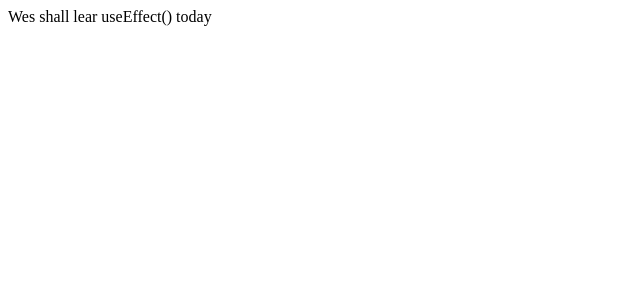
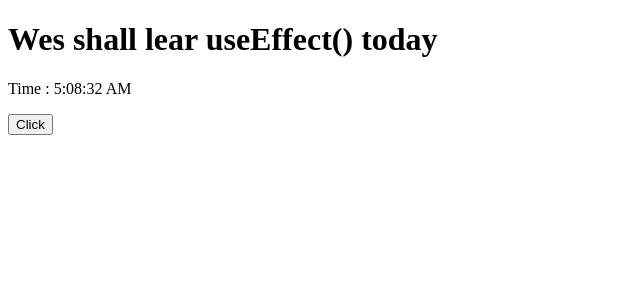
Before and after one commit to TRISHAN00/react-form-handling, a React (Create React App) app: page / in a window 1280 px wide. Shown: the top 300 px of the page, without its empty margins (0-640 px from the left). Built offline with nearby package versions, Linux system fonts and the light colour scheme.

Commit message:
increase title count value

```diff
--- a/src/App.js
+++ b/src/App.js
@@ -1,7 +1,13 @@
 import React from 'react'
+import MyComponentClass from './components/MyComponentClass'
 
 function App () {
-  return <div className='app'>Wes shall lear useEffect() today</div>
+  return (
+    <div className='app'>
+      <h1>Wes shall lear useEffect() today</h1>
+      <MyComponentClass />
+    </div>
+  )
 }
 
 export default App
--- a/src/components/MyComponentClass.js
+++ b/src/components/MyComponentClass.js
@@ -9,10 +9,24 @@ export default class MyComponentClass extends Component {
   componentDidMount () {
     const { count } = this.state
     document.title = `clicked ${count} time`
+    setInterval(this.tick, 1000)
+  }
+
+  componentDidUpdate () {
+    const { count } = this.state
+    document.title = `clicked ${count} time`
   }
 
   addClick = () => {
-    this.setState(count => ({ count: count + 1 }))
+    this.setState(({ count }) => ({
+      count: count + 1
+    }))
+  }
+
+  tick = () => {
+    this.setState({
+      date: new Date()
+    })
   }
 
   render () {
```
